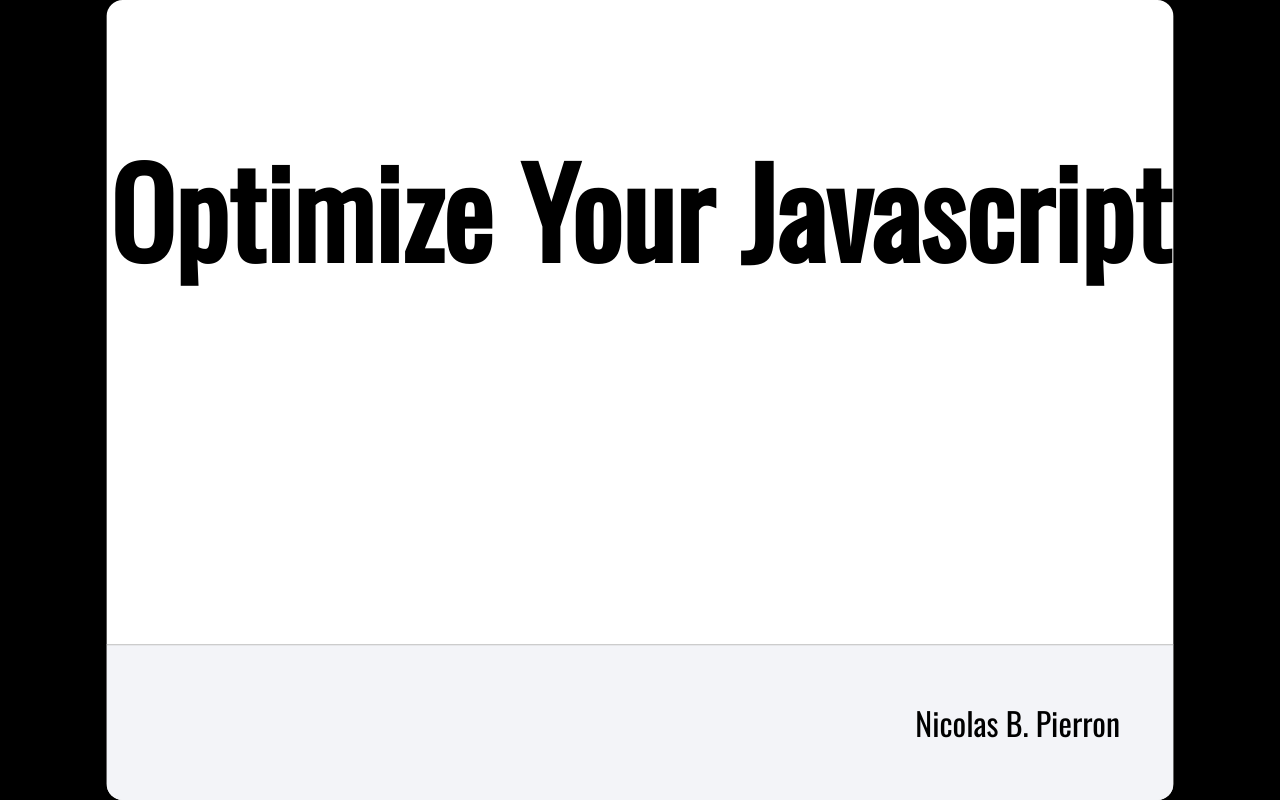
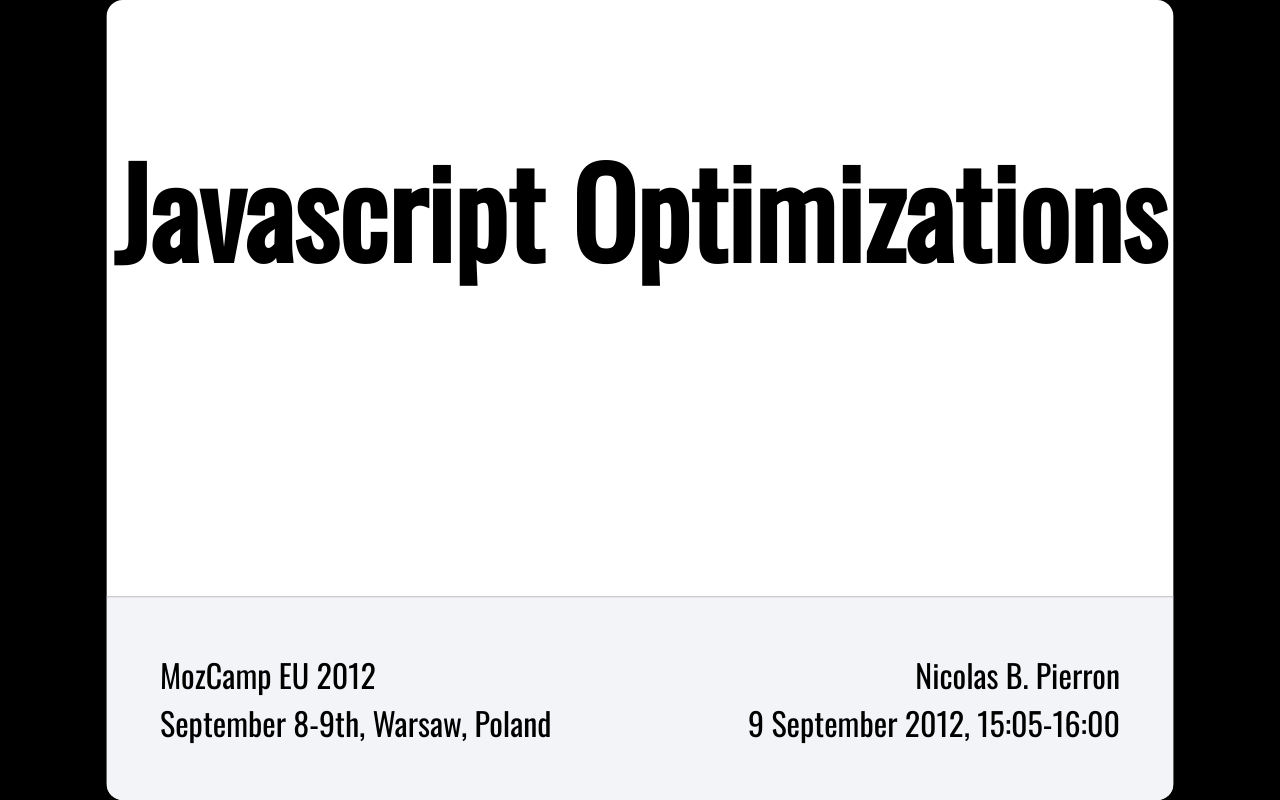
Before and after one commit to nbp/mozcamp-eu-2012-js-optim, a plain HTML site: page index.html in a window 1280 px wide. Drawn offline with nearby package versions, Linux system fonts and the light colour scheme.

Commit message:
Add presentation information.

```diff
--- a/index.html
+++ b/index.html
@@ -6,10 +6,18 @@
 <!-- Your Slides -->
 <!-- One section is one slide -->
 
-<section>
+<section class="title">
     <!-- This is the first slide -->
-    <h1>Optimize Your Javascript</h1>
-    <footer>Nicolas B. Pierron</footer>
+    <h1>Javascript Optimizations</h1>
+    <footer>
+      <div style="text-align:left; float:left;">
+        <p style="margin:0;">MozCamp EU 2012</p>
+        <p style="margin:0;">September 8-9th, Warsaw, Poland</p>
+      </div><div style="text-align:right; float:right;">
+        <p style="margin:0;">Nicolas B. Pierron</p>
+        <p style="margin:0;">9 September 2012, 15:05-16:00</p>
+      </div>
+    </footer>
 </section>
 
 <section>
```
